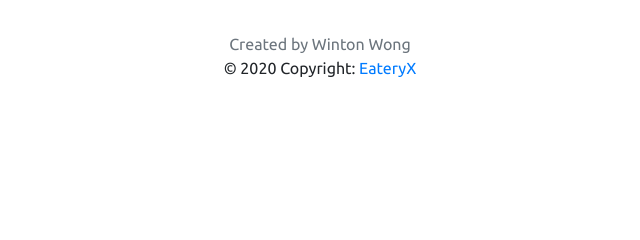
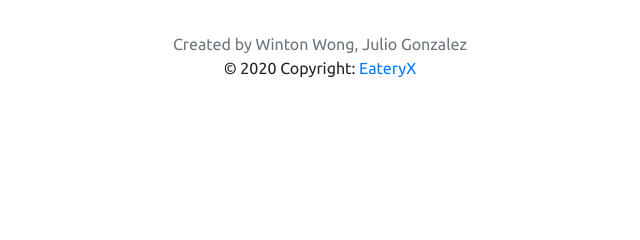
Before and after one commit to wintonw/final-project-webx, a Django app: page /orders/ in a window 1280 px wide. Shown: the part 163-403 px from the top of the page, without its empty margins (320-960 px from the left). Run offline with Django 3.2, Linux system fonts and the light colour scheme; a user stored in the database is signed in; data comes from the database, SQL or seed files in the repository; both versions use the stored data as it was after the commit; some libraries are stand-ins or nearby versions.

Commit message:
half fix for /orders

```diff
--- a/restaurants/templates/elements/footer.html
+++ b/restaurants/templates/elements/footer.html
@@ -4,7 +4,7 @@
     <!-- Copyright -->
 
     <div class="footer-copyright text-center py-3">
-        <div class="text-muted text-center">Created by Winton Wong</div>© 2020 Copyright:
+        <div class="text-muted text-center">Created by Winton Wong, Julio Gonzalez</div>© 2020 Copyright:
         <a href="#">EateryX</a>
     </div>
     <!-- Copyright -->
--- a/restaurants/views.py
+++ b/restaurants/views.py
@@ -151,7 +151,9 @@
 
 
 def ordersDetails(request, id):
-    group = request.user.groups.all()[0].name
+    group = 0
+    if request.user.is_authenticated:
+        group = request.user.groups.all()[0].name
     # if not logged in or , only show order detail
     if not request.user.is_authenticated:
         order = Order.objects.get(pk=id)
```
Also changed, not shown: db.sqlite3.
